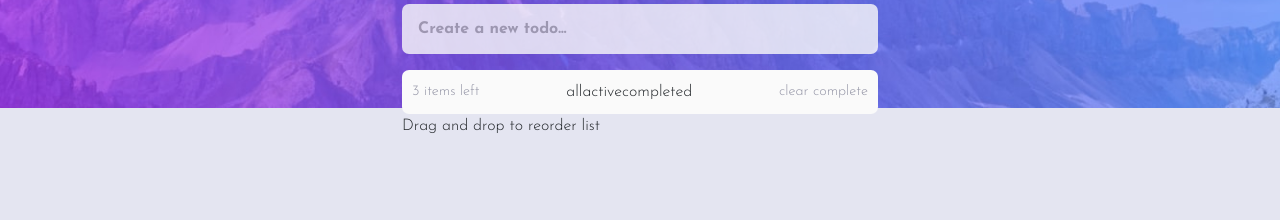
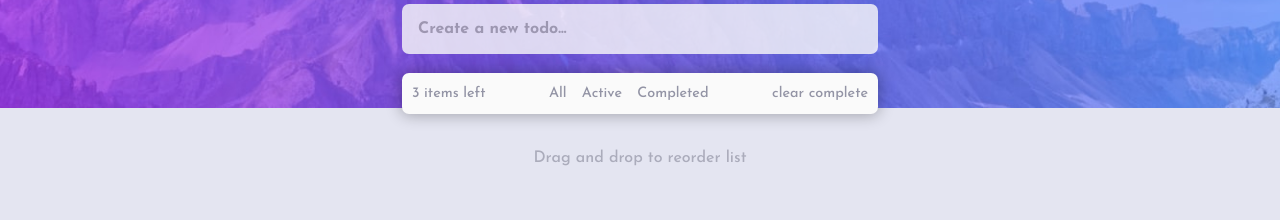
Before and after one commit to Anumide/Todo-app, a Vue app: page / in a window 1280 px wide. Shown: the part 180-400 px from the top of the page. Built offline with nearby package versions, Linux system fonts and the light colour scheme.

Commit message:
links functionality

```diff
--- a/public/index.html
+++ b/public/index.html
@@ -7,9 +7,8 @@
     <link rel="icon" href="<%= BASE_URL %>favicon.ico">
     <link href="https://cdn.jsdelivr.net/npm/bootstrap@5.0.2/dist/css/bootstrap.min.css" rel="stylesheet" integrity="sha384-EVSTQN3/azprG1Anm3QDgpJLIm9Nao0Yz1ztcQTwFspd3yD65VohhpuuCOmLASjC" crossorigin="anonymous">
     <link rel="preconnect" href="https://fonts.googleapis.com">
-    <link rel="preconnect" href="https://fonts.googleapis.com">
     <link rel="preconnect" href="https://fonts.gstatic.com" crossorigin>
-    <link href="https://fonts.googleapis.com/css2?family=Josefin+Sans:wght@300;700&display=swap" rel="stylesheet">
+    <link href="https://fonts.googleapis.com/css2?family=Josefin+Sans:wght@300;500;700&display=swap" rel="stylesheet">
     <title>Todo-App</title>
   </head>
   <body>
--- a/src/App.vue
+++ b/src/App.vue
@@ -14,16 +14,16 @@
       <!-- list of new todos -->
     <div class="todoList">
       <div class="subTodoList">
-        <div class="individualTodoList" v-for="todo in todoList" v-bind:key="todo">
+        <div class="individualTodoList" v-for="(todo, index) in todoList" v-bind:key="todo">
         <span>
-          <label v-if="!todo.editable" for="todocheckbox" class="todoText" v-bind:class="{completed: todo.isCompleted}">{{todo.name}}</label>
-          <input v-else type="text" id="todoTextEdit">
+          <label v-if="!todo.editable" @dblclick="isEditable(todo)" for="todocheckbox" class="todoText" v-bind:class="{completed: todo.isCompleted}" @mouseover="showActive(todo)">{{todo.name}}</label>
+          <input v-else type="text" v-model="todo.name" id="todoTextEdit" @keydown.enter="editCompleted(todo)" @blur="editCompleted(todo)">
         </span>
-        <span class="checkbox" @click="isCompleted" v-bind:class="{completed: todo.isCompleted}">
+        <span class="checkbox" @click="todoCompleted(todo)" v-bind:class="{completed: todo.isCompleted}">
             <img src="./assets/images/icon-check.svg" alt="">
         </span>
         <!-- delete todo -->
-        <span class="deleteTodo">
+        <span class="deleteTodo" @click="deleteTodo(index)">
           <svg xmlns="http://www.w3.org/2000/svg" width="18" height="18"><path fill="#494C6B" fill-rule="evenodd" d="M16.97 0l.708.707L9.546 8.84l8.132 8.132-.707.707-8.132-8.132-8.132 8.132L0 16.97l8.132-8.132L0 .707.707 0 8.84 8.132 16.971 0z"/></svg>
         </span>
       </div>
@@ -46,7 +46,7 @@
         <span>completed</span>
       </div>
 
-      <p>Drag and drop to reorder list</p>
+      <p class="dragInfo">Drag and drop to reorder list</p>
     </div>
   </div>
 </div>
@@ -67,7 +67,7 @@ export default {
   },
   methods:{
     changeTheme(){
-      if(this.theme == 'lightTheme'){
+      if(this.theme === 'lightTheme'){
         this.theme = 'darkTheme'
       } else{
         this.theme = 'lightTheme'
@@ -85,15 +85,26 @@ export default {
       this.id++
       this.todoItem = ''
     },
-    isCompleted(){
-      if(!this.isCompleted){
-        this.isCompleted = true
-        console.log(this.isCompleted);
+    todoCompleted(todo){
+      if(!todo.isCompleted){
+        todo.isCompleted = true
       } else{
-        this.isCompleted = false
-        console.log(this.isCompleted);
+        todo.isCompleted = false
       }
-    }
+    },
+    isEditable(todo){
+      todo.editable = true;
+    },
+    editCompleted(todo){
+      todo.editable = false;
+    },
+    showActive(e){
+      console.log(e.target)
+    },
+    deleteTodo(index){
+      this.todoList.splice(index, 1);
+    },
+
   }
 
 }
@@ -168,7 +179,7 @@ export default {
 }
 
 .newTodo{
-  margin: 3em 0 1em 0;
+  margin: 3em 0 1.2em 0;
 }
 
 .newTodo input{
@@ -197,6 +208,7 @@ export default {
 .todoList{
   border-radius: 7px;
   background-color: var(--todoBackgroundColor);
+  box-shadow: 0 0 15px 1px rgba(0, 0, 0, .3) ;
 }
 
 .individualTodoList{
@@ -241,6 +253,7 @@ export default {
 .todoText.completed{
   color: var(--lineThroughTextColor);
   text-decoration: line-through;
+  pointer-events: none;
 }
 
 .checkbox{
@@ -325,4 +338,34 @@ export default {
   color: var(--todoTextColor)
 }
 
+.links{
+  display: flex;
+  justify-content: space-between;
+  width: 35%;
+  text-transform: capitalize;
+  font-size: .9rem;
+  font-weight: 500;
+  color: var(--textColor);
+}
+
+.links span{
+  cursor: pointer;
+  transition: color 200ms;
+}
+
+.links span:hover{
+  color: var(--todoTextColor);
+}
+
+.links span.active{
+  color: var(--textHoverColor);
+}
+
+.dragInfo{
+  margin: 2em;
+  text-align: center;
+  opacity: .7;
+  color: var(--textColor);
+}
+
 </style>
```
